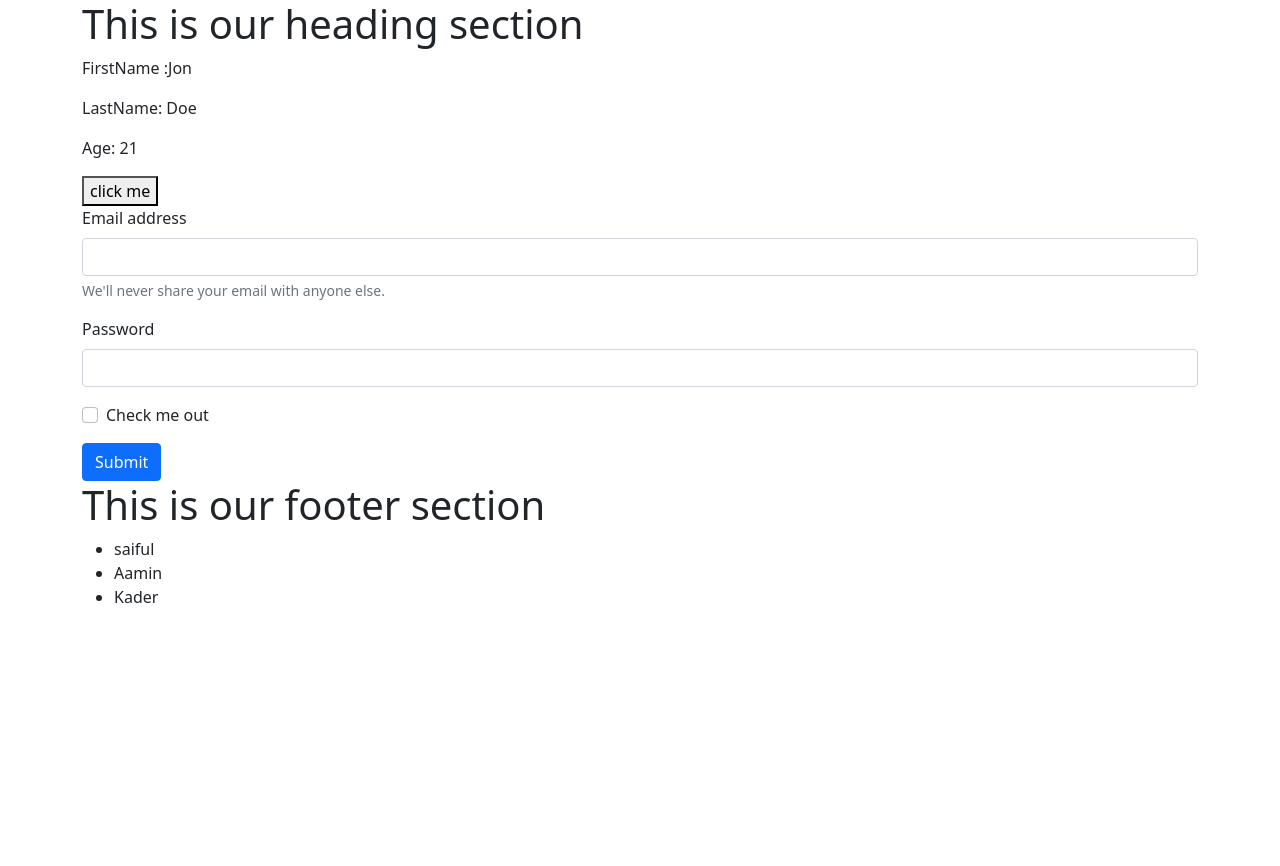
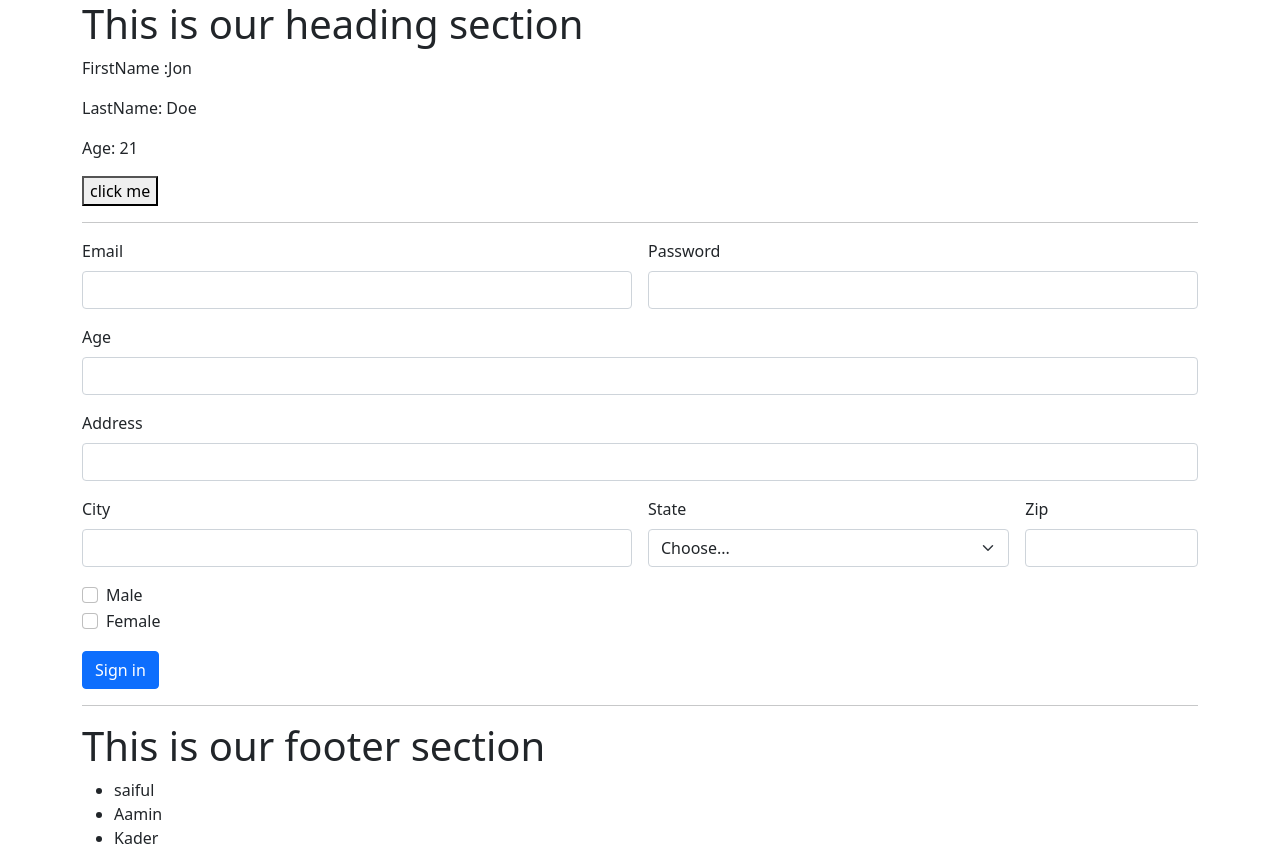
Before and after one commit to meraz007/Learn-Vue, a Vue app in the folder component_practice/: page / in a window 1280 px wide. Before the commit the page ends 800 px from the top, so only its background shows below. Built offline with nearby package versions, Linux system fonts and the light colour scheme; the HTML template or start-up script is replaced by a standard one.

Commit message:
adding form

```diff
--- a/component_practice/src/App.vue
+++ b/component_practice/src/App.vue
@@ -8,22 +8,58 @@
     :age="myAge"
     @updateValue ="fName = $event"
     />
-    <form>
-  <div class="mb-3">
-    <label for="exampleInputEmail1" class="form-label">Email address</label>
-    <input type="email" class="form-control" id="exampleInputEmail1" aria-describedby="emailHelp">
-    <div id="emailHelp" class="form-text">We'll never share your email with anyone else.</div>
+    <hr>
+  <form class="row g-3">
+  <div class="col-md-6">
+    <label for="inputEmail4" class="form-label">Email</label>
+    <input type="email" class="form-control" id="inputEmail4">
   </div>
-  <div class="mb-3">
-    <label for="exampleInputPassword1" class="form-label">Password</label>
-    <input type="password" class="form-control" id="exampleInputPassword1">
+  <div class="col-md-6">
+    <label for="inputPassword4" class="form-label">Password</label>
+    <input type="password" class="form-control" id="inputPassword4">
   </div>
-  <div class="mb-3 form-check">
-    <input type="checkbox" class="form-check-input" id="exampleCheck1">
-    <label class="form-check-label" for="exampleCheck1">Check me out</label>
+  <div class="col-12">
+    <label for="inputAddress" class="form-label">Age</label>
+    <input type="number" class="form-control" id="inputAge">
   </div>
-  <button type="submit" class="btn btn-primary">Submit</button>
+  <div class="col-12">
+    <label for="inputAddress2" class="form-label">Address </label>
+    <input type="text" class="form-control" id="inputAddress2">
+  </div>
+  <div class="col-md-6">
+    <label for="inputCity" class="form-label">City</label>
+    <input type="text" class="form-control" id="inputCity">
+  </div>
+  <div class="col-md-4">
+    <label for="inputState" class="form-label">State</label>
+    <select id="inputState" class="form-select">
+      <option selected>Choose...</option>
+      <option>...</option>
+    </select>
+  </div>
+  <div class="col-md-2">
+    <label for="inputZip" class="form-label">Zip</label>
+    <input type="text" class="form-control" id="inputZip">
+  </div>
+  <div class="col-12">
+    <div class="form-check">
+      <input class="form-check-input" type="checkbox" id="gridCheck">
+      <label class="form-check-label" for="gridCheck">
+        Male
+      </label>
+    </div>
+    <div class="form-check">
+      <input class="form-check-input" type="checkbox" id="gridCheck">
+      <label class="form-check-label" for="gridCheck">
+        Female
+      </label>
+    </div>
+  </div>
+  <div class="col-12">
+    <button type="submit" class="btn btn-primary">Sign in</button>
+  </div>
 </form>
+<hr>
     <Footer :myStudents="students" />
     </div>
   </div>
```
